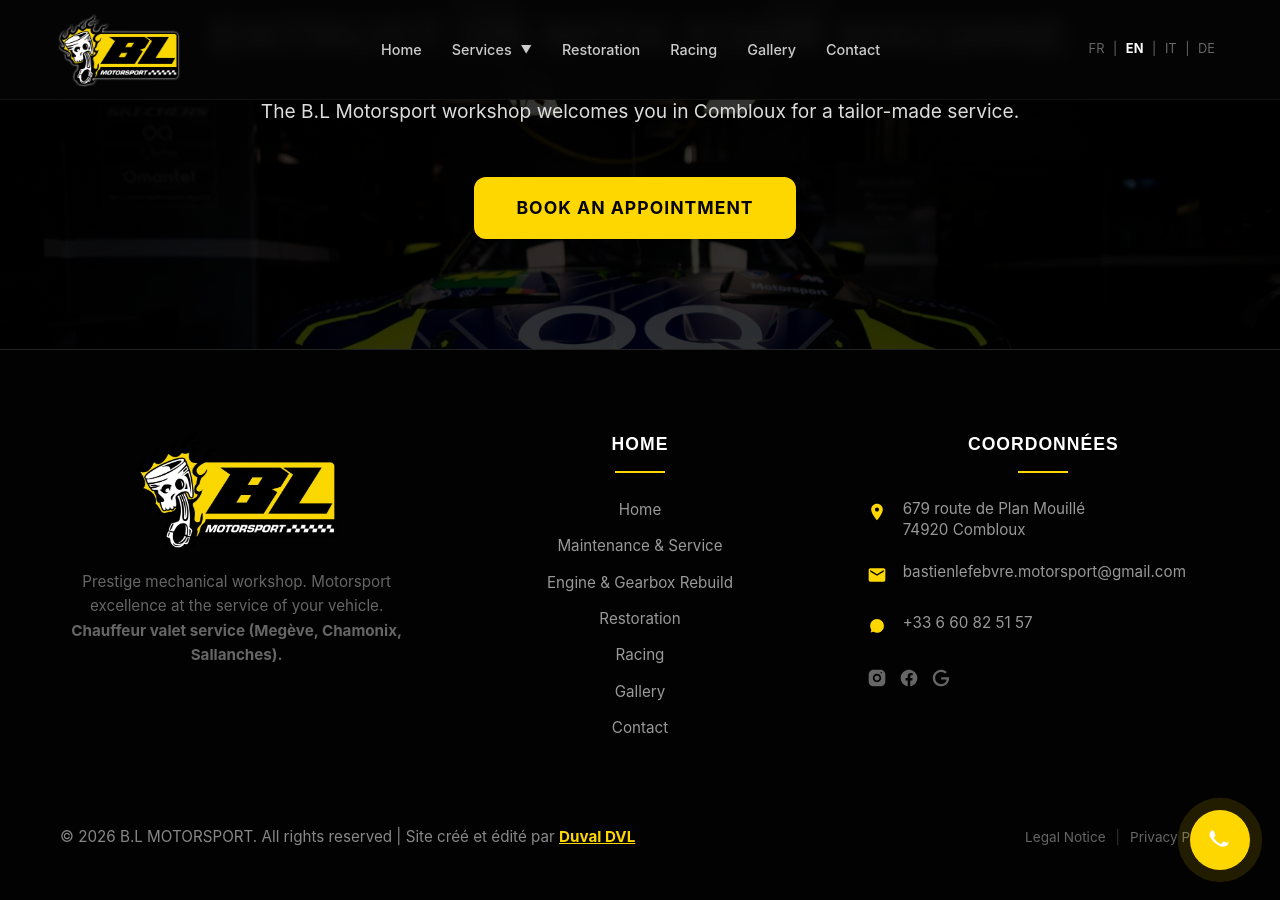
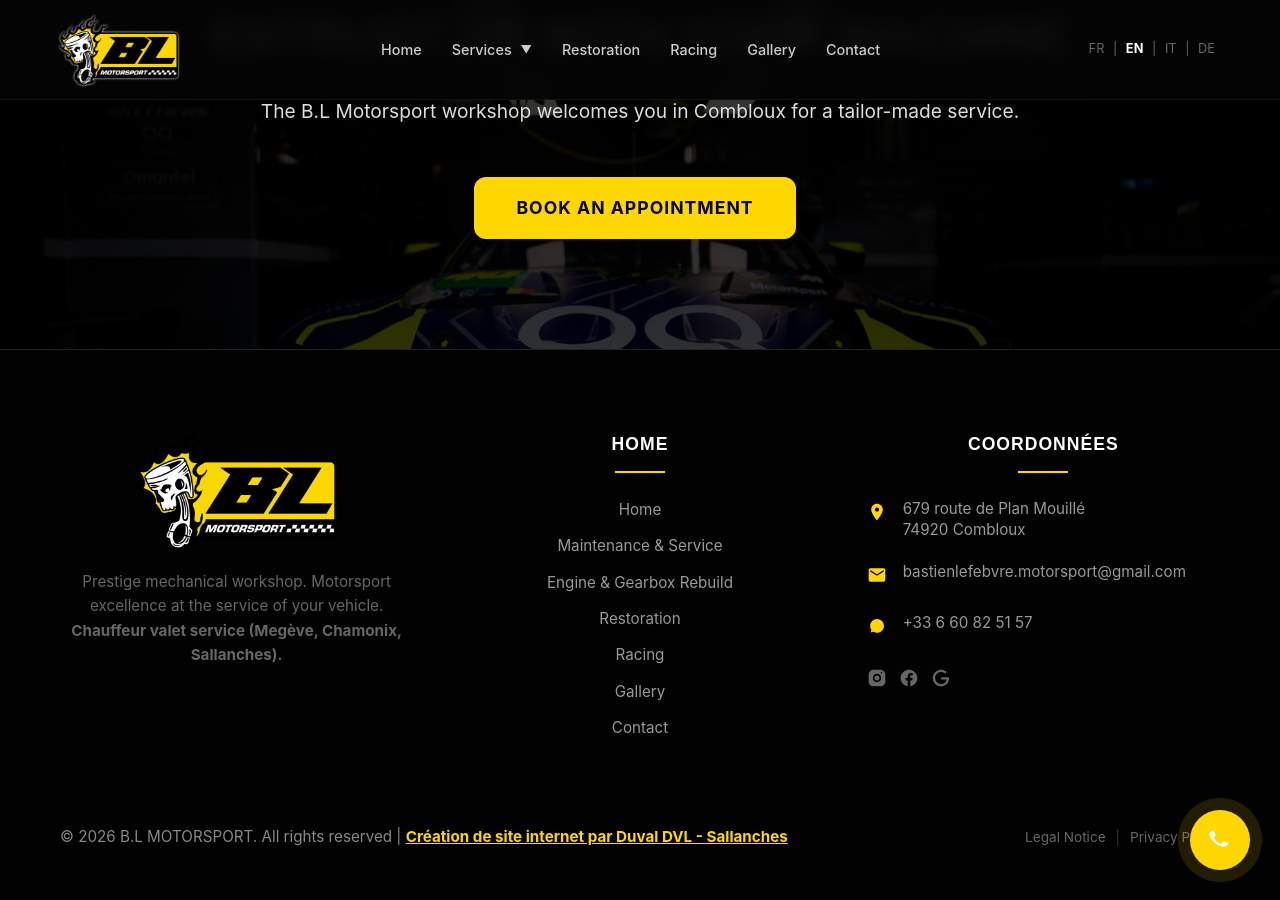
Before and after one commit to DuvalDVL/bl-motorsport, a Jekyll site: the page built from en/index.html, in a window 1280 px wide and 900 px high, scrolled down 3903 px. Built offline with Jekyll 4.4.1, drawn with Linux system fonts in a browser that asks for light colours.

Commit message:
Update footer.html

```diff
--- a/_includes/footer.html
+++ b/_includes/footer.html
@@ -73,7 +73,7 @@
 
   <div class="footer-bottom">
     <div class="container footer-bottom-flex">
-      <p>© {{ site.time | date: '%Y' }} {{ site.company.name }}. {{ site.data.locales.footer.rights[page.lang] }} | Site créé et édité par <a href="https://www.duvaldvl.com" class="creator-link" target="_blank">Duval DVL</a></p>
+      <p>© {{ site.time | date: '%Y' }} {{ site.company.name }}. {{ site.data.locales.footer.rights[page.lang] }} | <a href="https://www.duvaldvl.com" class="creator-link" target="_blank">Création de site internet par Duval DVL - Sallanches</a></p>
 
       <div class="legal-links">
         <a href="{{ site.baseurl }}/{{ page.lang }}/mentions-legales">
```
